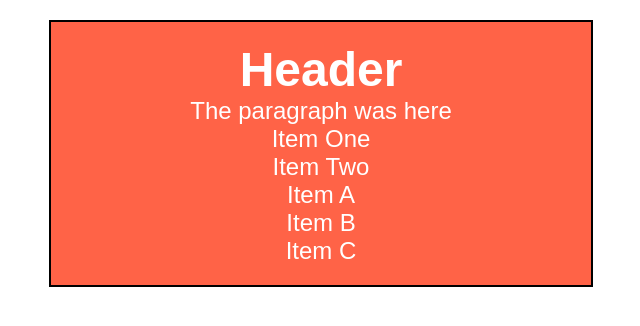
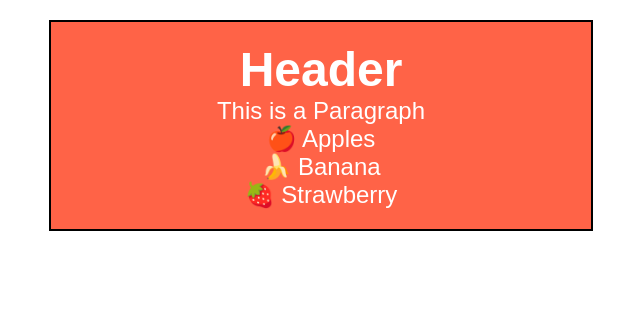
Before and after one commit to TechSnazzy/javascript-learning, a plain HTML site: page index.html in a window 1280 px wide. Shown: the whole page, without its empty margins (319-959 px from the left). Drawn offline with Linux system fonts and the light colour scheme.

Commit message:
Update items in a fruit list using a loop

```diff
--- a/app.js
+++ b/app.js
@@ -1,15 +1,15 @@
-// Grab the paragraph element
-var paragraph = document.getElementById('paragraph');
+// Set a fruit variable to hold new list items in an array
+var fruits = ['🍎 Apples', '🍌 Banana', '🍓 Strawberry'];
 
-// Then grab the text of the paragraph element
-// The nodeValue property can only be used on a text element
-var paragraphText = paragraph.firstChild.nodeValue;
+// Grab the unordered list
+var list = document.getElementsByClassName('items');
 
-// Example 1: Display the Text Node
-console.log(paragraphText);
+// Function that will change list items
+function updateList() {
+  for (var i = 0; i < list.length; i++) {
+    list[i].innerHTML = fruits[i];
+  }
+}
 
-// Example 2: Display the text of the Containing Element
-console.log(paragraph.textContent);
-
-// Example 3: Replace the text of the Containing Element
-paragraph.innerHTML = '<p>The paragraph was here</p>';
+// Call the function to update the list
+updateList();
--- a/index.html
+++ b/index.html
@@ -11,11 +11,7 @@
   <div id="main">
     <h1 id="header">Header</h1>
     <p id="paragraph">This is a Paragraph</p>
-    <ul id="list-items">
-      <li id="list-item-one" class="list-items">Item One</li>
-      <li id="list-item-two" class="list-items">Item Two</li>
-    </ul>
-    <ul id='abc-items'>
+    <ul id='list'>
       <li class="items">Item A</li>
       <li class="items">Item B</li>
       <li class="items">Item C</li>
--- a/styles.css
+++ b/styles.css
@@ -17,6 +17,6 @@
   font-size: 24px;
 }
 
-li {
+.items {
   list-style-type: none;
 }
```
